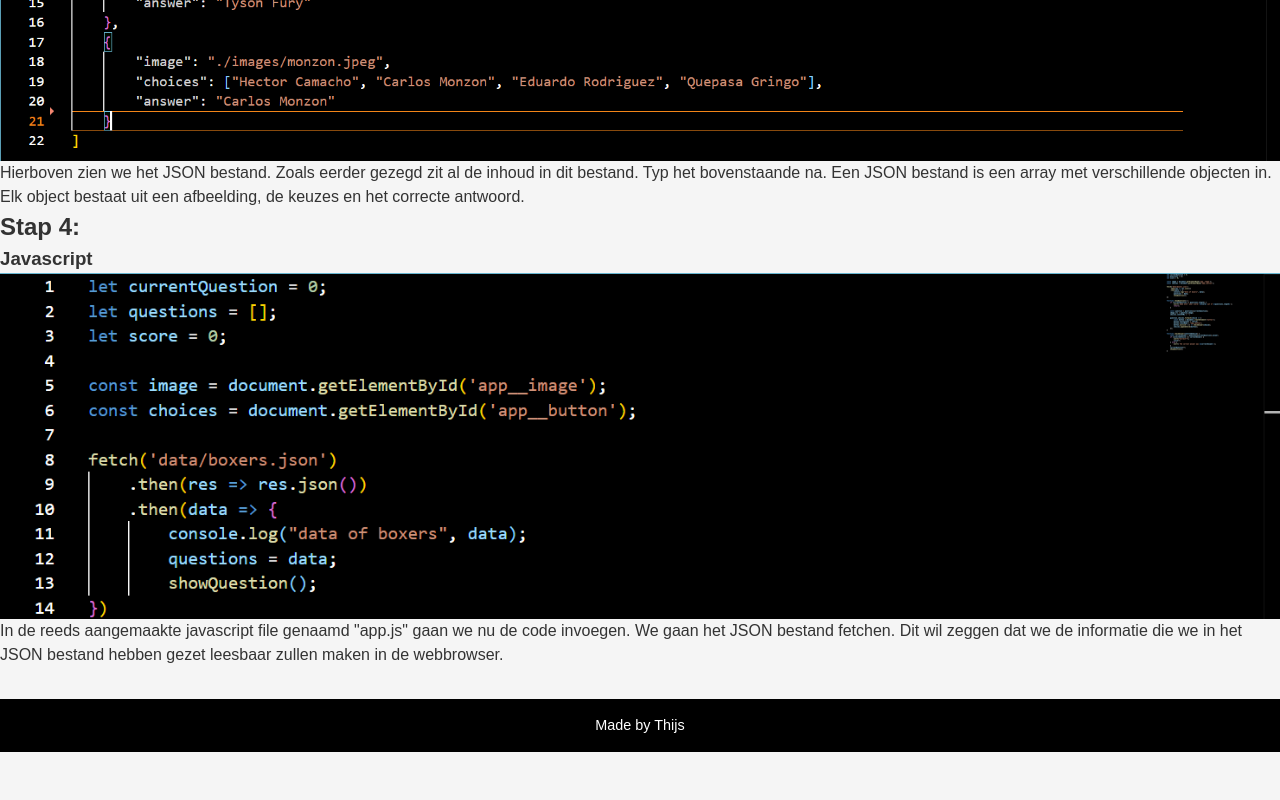
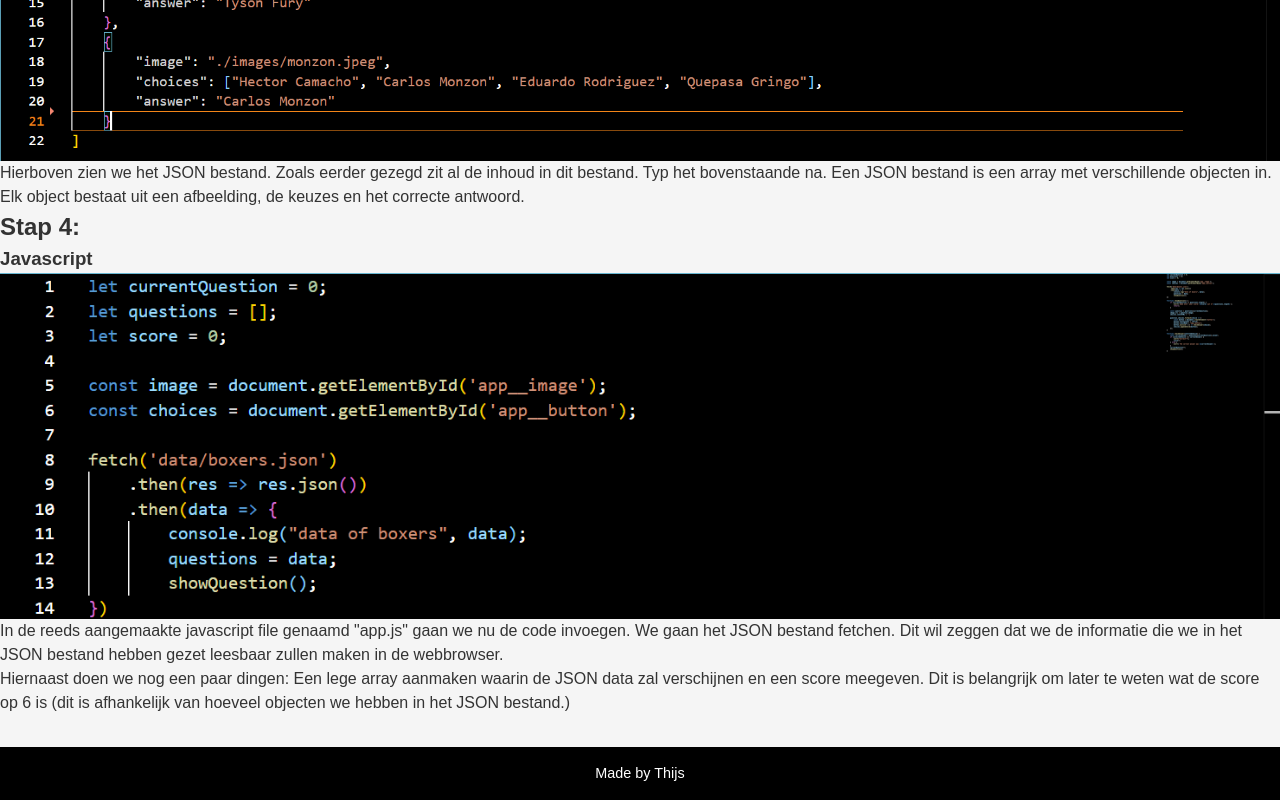
Before and after one commit to pgmgent-atwork2/project-1-workshop-start-to-code-thijs, a plain HTML site: page tutorial.html in a window 1280 px wide. Shown: the part 1574-2374 px from the top of the page. Before the commit the page ends 2326 px from the top, so only its background shows below. Drawn offline with Linux system fonts and the light colour scheme.

Commit message:
Added p and div tags

```diff
--- a/tutorial.html
+++ b/tutorial.html
@@ -78,6 +78,10 @@
             <p>
                 In de reeds aangemaakte javascript file genaamd "app.js" gaan we nu de code invoegen. We gaan het JSON bestand fetchen. Dit wil zeggen dat we de informatie die we in het JSON bestand hebben gezet leesbaar zullen maken in de webbrowser.
             </p>
+
+            <p>
+                Hiernaast doen we nog een paar dingen: Een lege array aanmaken waarin de JSON data zal verschijnen en een score meegeven. Dit is belangrijk om later te weten wat de score op 6 is (dit is afhankelijk van hoeveel objecten we hebben in het JSON bestand.)
+            </p>
         </div>
     </main>
 
```
